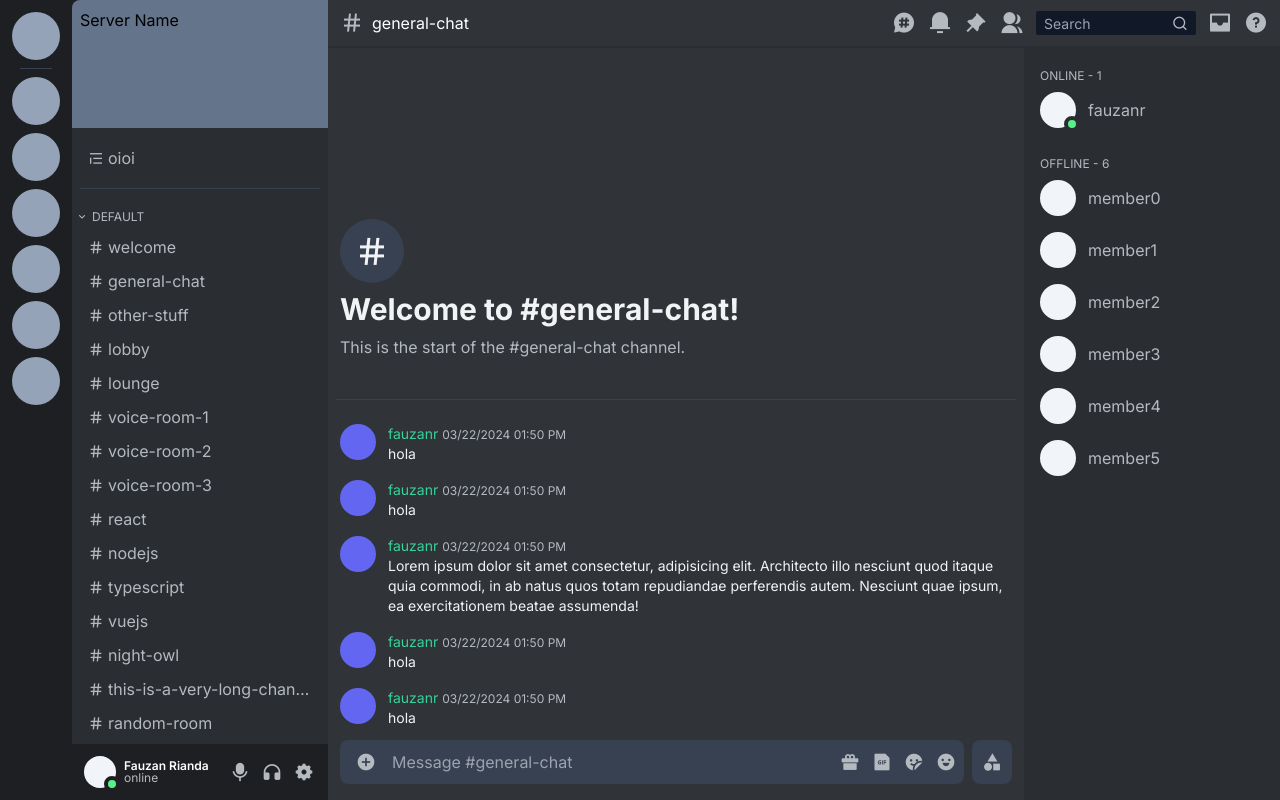
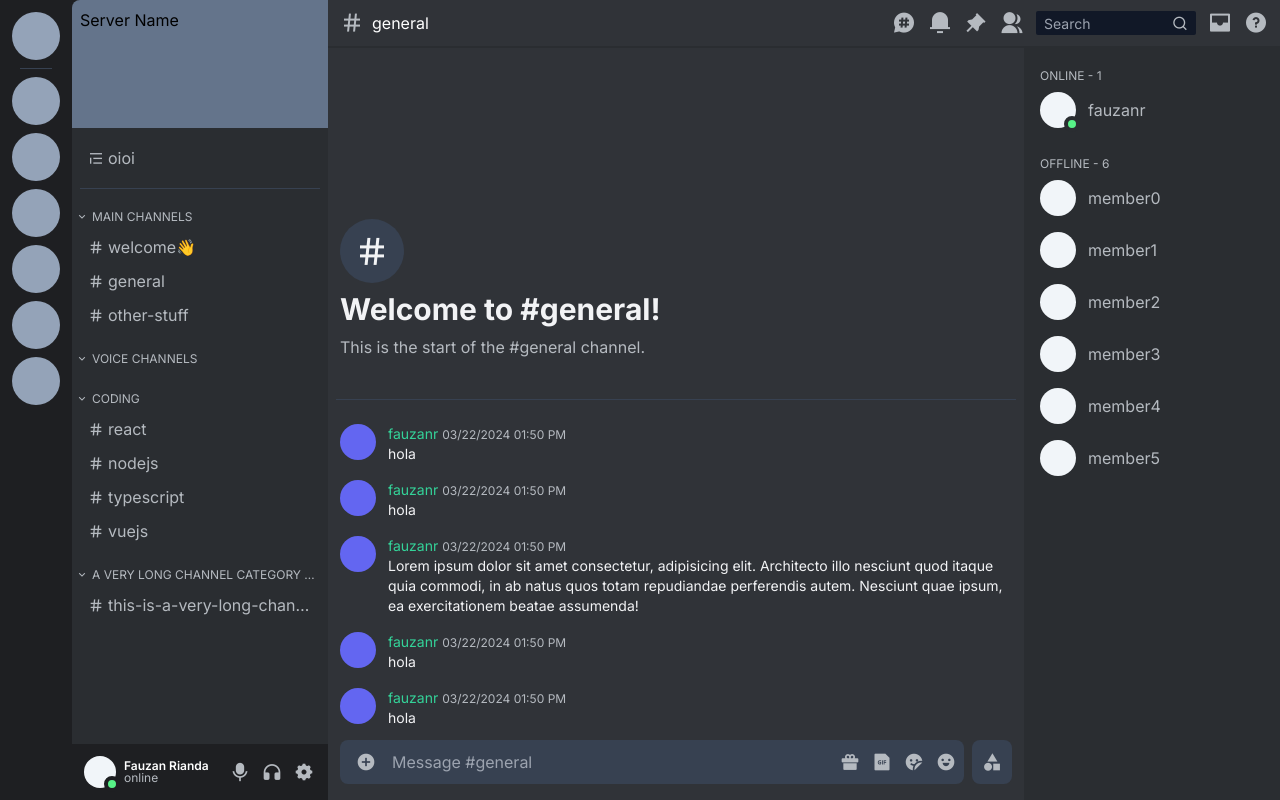
Before and after one commit to fauzanr/fauzanr.github.io, a Next.js app: page / in a window 1280 px wide. Built offline with nearby package versions, Linux system fonts and the light colour scheme.

Commit message:
dynamic channel group

```diff
--- a/components/MainContent/Sidebar/Channels/index.tsx
+++ b/components/MainContent/Sidebar/Channels/index.tsx
@@ -55,7 +55,9 @@ const ChannelGroup: FCC<{ title: string }> = ({ title, children }) => {
               <i className="ri-arrow-right-s-line"></i>
             )}
           </span>
-          <div className="flex-auto">{title}</div>
+          <div className="flex-auto text-nowrap text-ellipsis overflow-hidden">
+            {title}
+          </div>
           <span className="flex-none font-bold hidden group-hover:block">
             <i className="ri-add-line"></i>
           </span>
@@ -67,7 +69,7 @@ const ChannelGroup: FCC<{ title: string }> = ({ title, children }) => {
 };
 
 const Channels = () => {
-  const channels = useServerStore((state) => state.channels);
+  const { channels, channelGroups } = useServerStore((state) => state);
   const setCurrentChannel = useChannelStore((state) => state.setCurrentChannel);
 
   return (
@@ -80,8 +82,11 @@ const Channels = () => {
       </div>
       <hr className="border-gray-700 mx-2" />
       <div className="overflow-y-auto">
-        <ChannelGroup title="default">
-          {channels.map((channel) => (
+        {channelGroups.map((cg) => (
+          <ChannelGroup key={cg.id} title={cg.name}>
+            {channels
+              .filter((channel) => channel.channelGroup === cg.id)
+              .map((channel) => (
                 <ChannelItem
                   key={channel.id}
                   showInvite
@@ -92,15 +97,6 @@ const Channels = () => {
                 </ChannelItem>
               ))}
           </ChannelGroup>
-        {repeat(3, (idx) => (
-          <ChannelGroup title={`aloha ${idx}`}>
-            {repeat(3, (idxx) => (
-              <ChannelItem showInvite showSettings>
-                channel{idx}
-                {idxx}
-              </ChannelItem>
-            ))}
-          </ChannelGroup>
         ))}
       </div>
     </div>
--- a/data/mock.ts
+++ b/data/mock.ts
@@ -1,5 +1,5 @@
 import { genID } from "@/lib/utils";
-import { Channel, ChannelCategory, Chat, Server } from "./types";
+import { Channel, ChannelGroup, Server } from "./types";
 
 export const currentServerId = "5ac42f35-6258-48bf-ab07-5ab860208955";
 
@@ -54,7 +54,7 @@ export const servers: Server[] = [
   },
 ];
 
-export const channelCategory: ChannelCategory[] = [
+export const mockChannelGroup: ChannelGroup[] = [
   {
     id: genID(),
     name: "MAIN CHANNELS",
@@ -72,7 +72,7 @@ export const channelCategory: ChannelCategory[] = [
   },
   {
     id: genID(),
-    name: "A VERY LONG CHANNEL CATEGORY NAME LOL",
+    name: "A VERY LONG CHANNEL CATEGORY NAME",
     serverId: currentServerId,
   },
 ];
@@ -80,119 +80,25 @@ export const channelCategory: ChannelCategory[] = [
 export const mockChannels: Channel[] = [
   {
     id: genID(),
-    name: "welcome",
-    channelCategory: channelCategory[0].id,
+    name: "welcome👋",
+    channelGroup: mockChannelGroup[0].id,
     serverId: currentServerId,
     type: "text",
+    chats: [],
   },
-  {
-    id: genID(),
-    name: "general-chat",
-    channelCategory: channelCategory[0].id,
+  (() => {
+    const channelId = genID();
+    return {
+      id: channelId,
+      name: "general",
+      channelGroup: mockChannelGroup[0].id,
       serverId: currentServerId,
       type: "text",
-  },
-  {
-    id: genID(),
-    name: "other-stuff",
-    channelCategory: channelCategory[0].id,
-    serverId: currentServerId,
-    type: "text",
-  },
-
-  {
-    id: genID(),
-    name: "lobby",
-    channelCategory: channelCategory[1].id,
-    serverId: currentServerId,
-    type: "voice",
-  },
-  {
-    id: genID(),
-    name: "lounge",
-    channelCategory: channelCategory[1].id,
-    serverId: currentServerId,
-    type: "voice",
-  },
-  {
-    id: genID(),
-    name: "voice-room-1",
-    channelCategory: channelCategory[1].id,
-    serverId: currentServerId,
-    type: "voice",
-  },
-  {
-    id: genID(),
-    name: "voice-room-2",
-    channelCategory: channelCategory[1].id,
-    serverId: currentServerId,
-    type: "voice",
-  },
-  {
-    id: genID(),
-    name: "voice-room-3",
-    channelCategory: channelCategory[1].id,
-    serverId: currentServerId,
-    type: "voice",
-  },
-
-  {
-    id: genID(),
-    name: "react",
-    channelCategory: channelCategory[2].id,
-    serverId: currentServerId,
-    type: "text",
-  },
-  {
-    id: genID(),
-    name: "nodejs",
-    channelCategory: channelCategory[2].id,
-    serverId: currentServerId,
-    type: "text",
-  },
-  {
-    id: genID(),
-    name: "typescript",
-    channelCategory: channelCategory[2].id,
-    serverId: currentServerId,
-    type: "text",
-  },
-  {
-    id: genID(),
-    name: "vuejs",
-    channelCategory: channelCategory[2].id,
-    serverId: currentServerId,
-    type: "text",
-  },
-  {
-    id: genID(),
-    name: "night-owl",
-    channelCategory: channelCategory[2].id,
-    serverId: currentServerId,
-    type: "voice",
-  },
-
-  {
-    id: genID(),
-    name: "this-is-a-very-long-channel-name",
-    channelCategory: channelCategory[3].id,
-    serverId: currentServerId,
-    type: "text",
-  },
-  {
-    id: genID(),
-    name: "random-room",
-    channelCategory: channelCategory[3].id,
-    serverId: currentServerId,
-    type: "voice",
-  },
-];
-
-export const mockChats: Chat[] = [
+      chats: [
         {
           id: genID(),
           username: "fauzanr",
-    channelId: mockChannels[1].id,
+          channelId,
           timestamp: new Date(),
           isAdmin: true,
           message: "hola",
@@ -200,7 +106,7 @@ export const mockChats: Chat[] = [
         {
           id: genID(),
           username: "fauzanr",
-    channelId: mockChannels[1].id,
+          channelId,
           timestamp: new Date(),
           isAdmin: true,
           message: "hola",
@@ -208,7 +114,7 @@ export const mockChats: Chat[] = [
         {
           id: genID(),
           username: "fauzanr",
-    channelId: mockChannels[1].id,
+          channelId,
           timestamp: new Date(),
           isAdmin: true,
           message:
@@ -217,7 +123,7 @@ export const mockChats: Chat[] = [
         {
           id: genID(),
           username: "fauzanr",
-    channelId: mockChannels[1].id,
+          channelId,
           timestamp: new Date(),
           isAdmin: true,
           message: "hola",
@@ -225,9 +131,60 @@ export const mockChats: Chat[] = [
         {
           id: genID(),
           username: "fauzanr",
-    channelId: mockChannels[1].id,
+          channelId,
           timestamp: new Date(),
           isAdmin: true,
           message: "hola",
         },
+      ],
+    };
+  })(),
+  {
+    id: genID(),
+    name: "other-stuff",
+    channelGroup: mockChannelGroup[0].id,
+    serverId: currentServerId,
+    type: "text",
+    chats: [],
+  },
+  {
+    id: genID(),
+    name: "react",
+    channelGroup: mockChannelGroup[2].id,
+    serverId: currentServerId,
+    type: "text",
+    chats: [],
+  },
+  {
+    id: genID(),
+    name: "nodejs",
+    channelGroup: mockChannelGroup[2].id,
+    serverId: currentServerId,
+    type: "text",
+    chats: [],
+  },
+  {
+    id: genID(),
+    name: "typescript",
+    channelGroup: mockChannelGroup[2].id,
+    serverId: currentServerId,
+    type: "text",
+    chats: [],
+  },
+  {
+    id: genID(),
+    name: "vuejs",
+    channelGroup: mockChannelGroup[2].id,
+    serverId: currentServerId,
+    type: "text",
+    chats: [],
+  },
+  {
+    id: genID(),
+    name: "this-is-a-very-long-channel-name",
+    channelGroup: mockChannelGroup[3].id,
+    serverId: currentServerId,
+    type: "text",
+    chats: [],
+  },
 ];
--- a/data/store.ts
+++ b/data/store.ts
@@ -1,7 +1,7 @@
 import { genID } from "@/lib/utils";
 import { create } from "zustand";
-import { Channel, Chat } from "./types";
-import { mockChannels, mockChats } from "./mock";
+import { Channel, ChannelGroup, Chat } from "./types";
+import { mockChannelGroup, mockChannels } from "./mock";
 
 interface ChannelState {
   channelId: string;
@@ -16,27 +16,30 @@ const defaultChannel = mockChannels[1];
 export const useChannelStore = create<ChannelState>((set, get) => ({
   channelId: defaultChannel.id,
   channelName: defaultChannel.name,
-  chats: mockChats.filter((c) => c.channelId === defaultChannel.id),
+  chats: defaultChannel.chats,
   sendMessage: (m: string) => {
+    const currentChannelId = get().channelId;
     const newChat: Chat = {
       id: genID(),
       username: "guest🎖️",
-      channelId: get().channelId,
+      channelId: currentChannelId,
       timestamp: new Date(),
       isAdmin: false,
       message: m,
     };
 
+    set((state) => ({ chats: [...state.chats, newChat] }));
+
     // warning: mutate constant data
-    mockChats.push(newChat);
-
-    set((state) => ({ chats: [...state.chats, newChat] }));
+    setTimeout(() => {
+      mockChannels.find((c) => c.id === currentChannelId)?.chats.push(newChat);
+    }, 0);
   },
   setCurrentChannel: (channel: Channel) => {
     const current = get();
     current.channelId = channel.id;
     current.channelName = channel.name;
-    current.chats = mockChats.filter((c) => c.channelId === channel.id);
+    current.chats = mockChannels.find((c) => c.id === channel.id)?.chats || [];
     set(() => ({ ...current }));
   },
 }));
@@ -44,11 +47,13 @@ export const useChannelStore = create<ChannelState>((set, get) => ({
 interface ServerState {
   serverId: string;
   serverName: string;
+  channelGroups: ChannelGroup[];
   channels: Channel[];
 }
 
 export const useServerStore = create<ServerState>((set) => ({
   serverId: genID(),
   serverName: "Server 1",
+  channelGroups: mockChannelGroup,
   channels: mockChannels,
 }));
--- a/data/types.ts
+++ b/data/types.ts
@@ -5,7 +5,7 @@ export interface Server {
   name: string;
 }
 
-export interface ChannelCategory {
+export interface ChannelGroup {
   id: string | number;
   name: string;
   serverId: Server["id"];
@@ -17,8 +17,9 @@ export interface Channel {
   id: string;
   name: string;
   serverId: Server["id"];
-  channelCategory: ChannelCategory["id"];
+  channelGroup: ChannelGroup["id"];
   type: ChannelType;
+  chats: Chat[];
 }
 
 export interface Chat {
```
Lines whose indentation alone changed are shown as unchanged.
